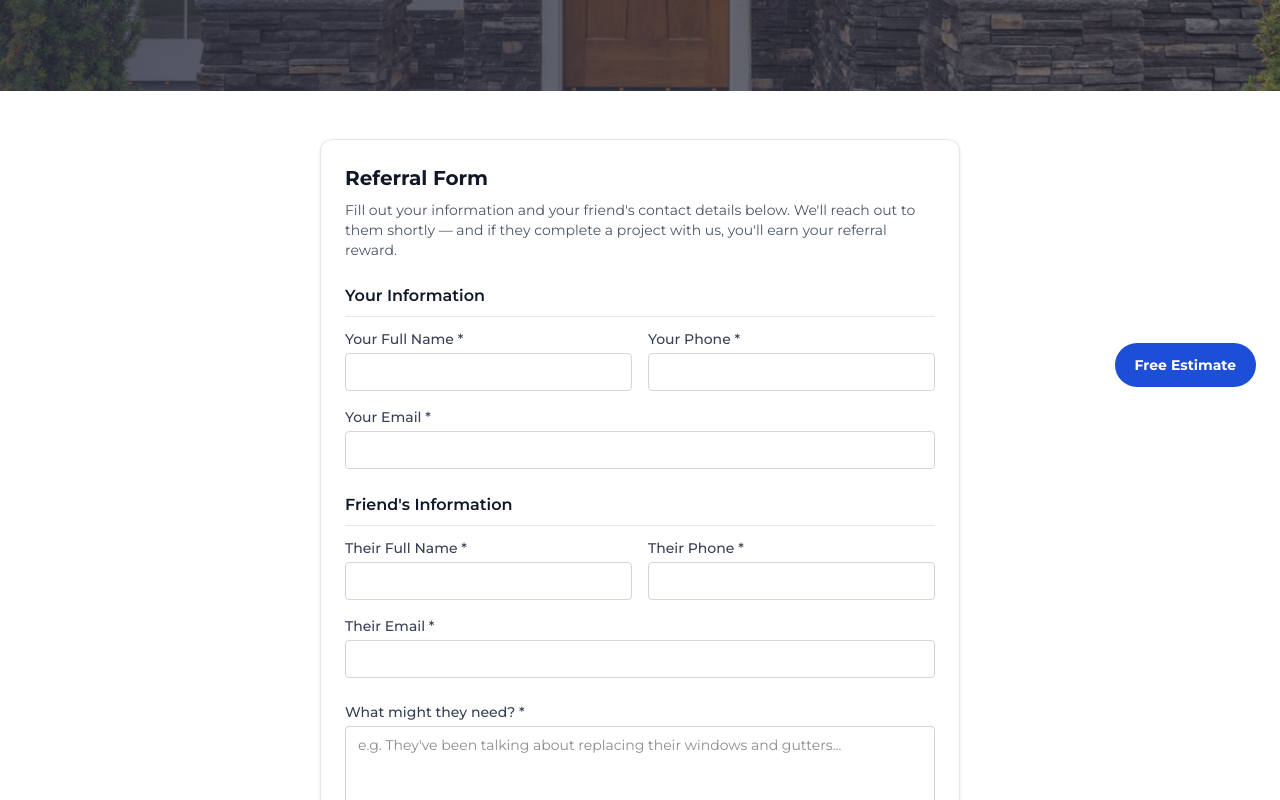
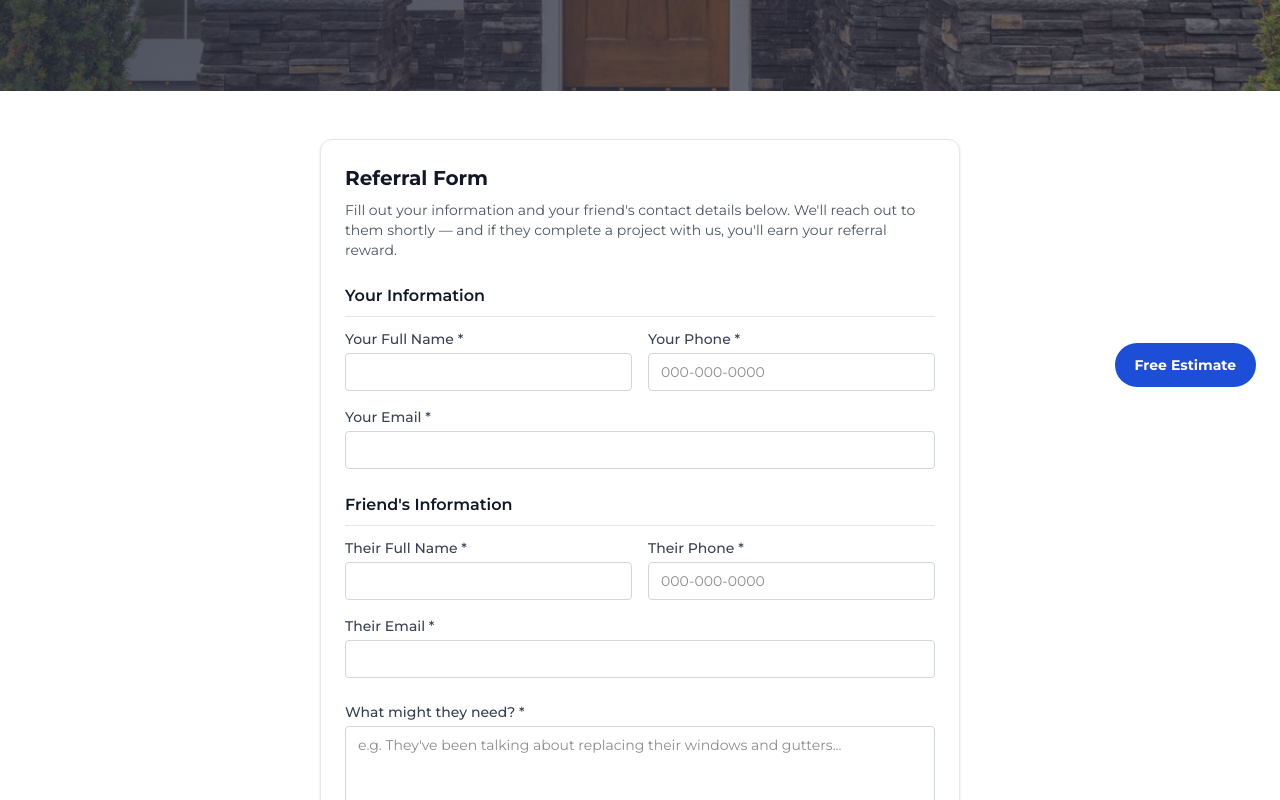
Before and after one commit to colinm/sub4seo, a Next.js app: page /about/referral-program/refer in a window 1280 px wide. Shown: the part 389-1189 px from the top of the page. Built offline with nearby package versions, Linux system fonts and the light colour scheme.

Commit message:
site updates

```diff
--- a/components/shared/ContactForm.tsx
+++ b/components/shared/ContactForm.tsx
@@ -8,7 +8,10 @@ import { z } from 'zod'
 const schema = z.object({
   name: z.string().min(2, 'Name is required'),
   email: z.string().email('Valid email required'),
-  phone: z.string().min(7, 'Phone number required'),
+  phone: z
+    .string()
+    .min(1, 'Phone number is required')
+    .regex(/^\d{3}-\d{3}-\d{4}$/, 'Enter a valid 10-digit phone number'),
   address: z.string().optional(),
   city: z.string().min(2, 'City is required'),
   state: z.string().min(2, 'State is required'),
--- a/components/shared/LeadCaptureForm.tsx
+++ b/components/shared/LeadCaptureForm.tsx
@@ -7,7 +7,10 @@ import { z } from 'zod'
 
 const schema = z.object({
   name: z.string().min(2, 'Name required'),
-  phone: z.string().min(7, 'Phone required'),
+  phone: z
+    .string()
+    .min(1, 'Phone required')
+    .regex(/^\d{3}-\d{3}-\d{4}$/, 'Enter a valid 10-digit phone number'),
   email: z.string().email('Valid email required'),
   service: z.string().min(1, 'Please select a service'),
   besttimetocall: z.string().min(1, 'Please select a time'),
--- a/components/shared/ReferralForm.tsx
+++ b/components/shared/ReferralForm.tsx
@@ -7,10 +7,16 @@ import { z } from 'zod'
 
 const schema = z.object({
   referrerName: z.string().min(2, 'Your name is required'),
-  referrerPhone: z.string().min(7, 'Your phone number is required'),
+  referrerPhone: z
+    .string()
+    .min(1, 'Your phone number is required')
+    .regex(/^\d{3}-\d{3}-\d{4}$/, 'Enter a valid 10-digit phone number'),
   referrerEmail: z.string().email('Valid email required'),
   refereeName: z.string().min(2, "Friend's name is required"),
-  refereePhone: z.string().min(7, "Friend's phone number is required"),
+  refereePhone: z
+    .string()
+    .min(1, "Friend's phone number is required")
+    .regex(/^\d{3}-\d{3}-\d{4}$/, 'Enter a valid 10-digit phone number'),
   refereeEmail: z.string().email('Valid email required'),
   message: z.string().min(5, 'Please describe what they may need'),
   // Honeypot
@@ -31,6 +37,16 @@ export default function ReferralForm() {
     resolver: zodResolver(schema),
     defaultValues: { reasonss: '' },
   })
+
+  function formatPhone(value: string) {
+    const digits = value.replace(/\D/g, '').slice(0, 10)
+    if (digits.length <= 3) return digits
+    if (digits.length <= 6) return `${digits.slice(0, 3)}-${digits.slice(3)}`
+    return `${digits.slice(0, 3)}-${digits.slice(3, 6)}-${digits.slice(6)}`
+  }
+
+  const referrerPhoneField = register('referrerPhone')
+  const refereePhoneField = register('refereePhone')
 
   const onSubmit = async (data: FormData) => {
     setError(null)
@@ -90,7 +106,17 @@ export default function ReferralForm() {
           </div>
           <div>
             <label htmlFor="referrerPhone" className={labelClass}>Your Phone *</label>
-            <input id="referrerPhone" type="tel" {...register('referrerPhone')} className={inputClass} />
+            <input
+              id="referrerPhone"
+              type="tel"
+              {...referrerPhoneField}
+              onChange={(e) => {
+                e.target.value = formatPhone(e.target.value)
+                referrerPhoneField.onChange(e)
+              }}
+              placeholder="000-000-0000"
+              className={inputClass}
+            />
             {errors.referrerPhone && <p className={errorClass}>{errors.referrerPhone.message}</p>}
           </div>
           <div className="md:col-span-2">
@@ -114,7 +140,17 @@ export default function ReferralForm() {
           </div>
           <div>
             <label htmlFor="refereePhone" className={labelClass}>Their Phone *</label>
-            <input id="refereePhone" type="tel" {...register('refereePhone')} className={inputClass} />
+            <input
+              id="refereePhone"
+              type="tel"
+              {...refereePhoneField}
+              onChange={(e) => {
+                e.target.value = formatPhone(e.target.value)
+                refereePhoneField.onChange(e)
+              }}
+              placeholder="000-000-0000"
+              className={inputClass}
+            />
             {errors.refereePhone && <p className={errorClass}>{errors.refereePhone.message}</p>}
           </div>
           <div className="md:col-span-2">
```
